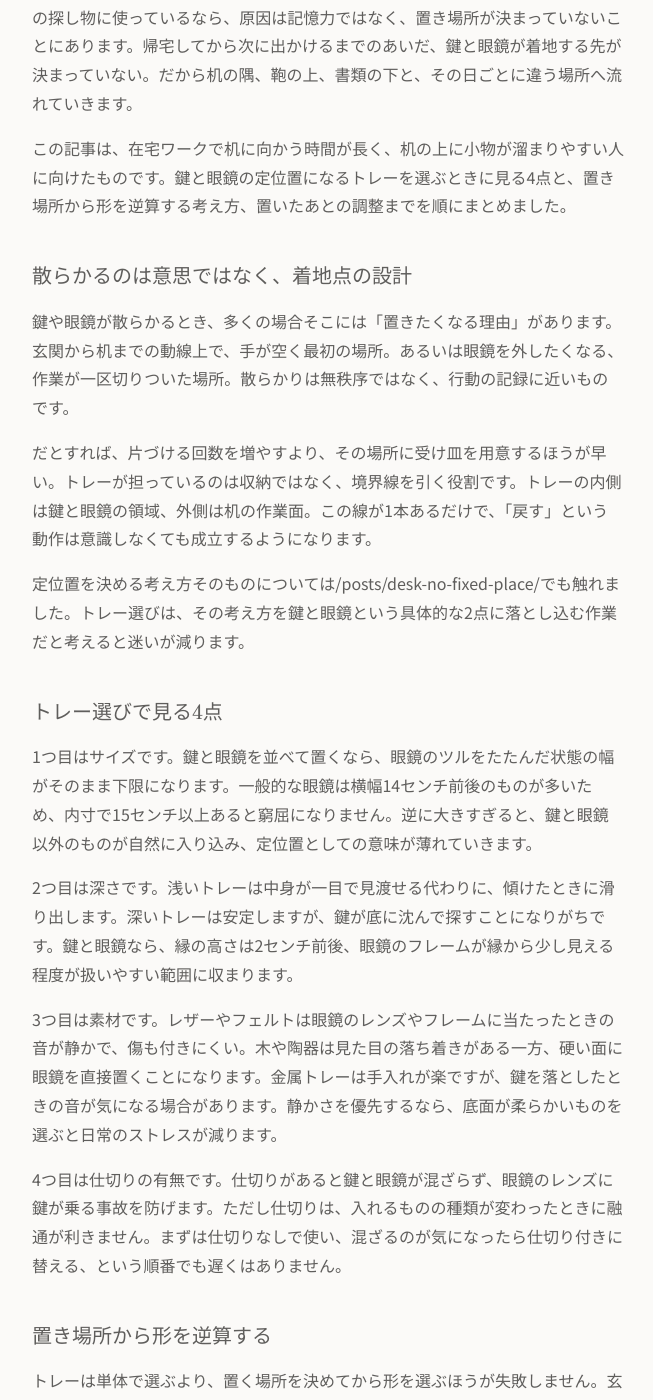
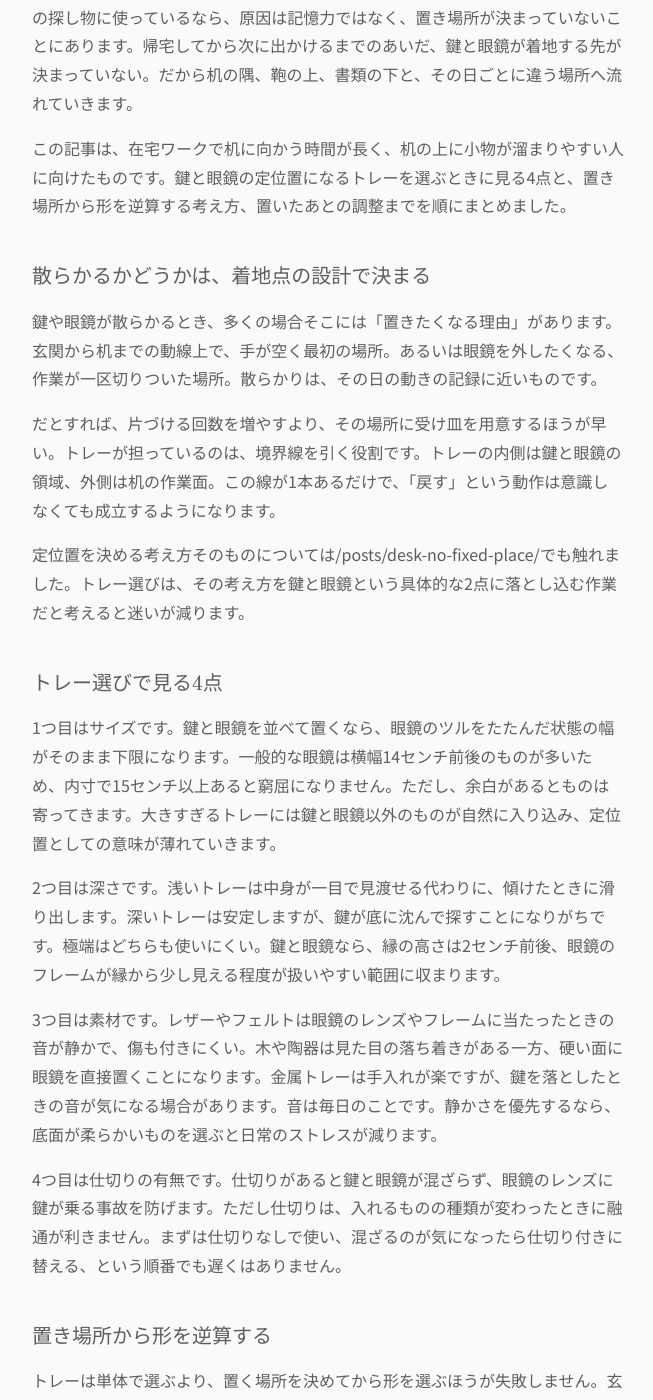
Before and after one commit to totonou-desk-jp/totonou-desk-jp.github.io, a Jekyll site: the page built from _posts/2026-08-20-desk-tray-for-keys-glasses.md, in a window 1280 px wide and 1400 px high, scrolled down 277 px. Shown: the whole window, without its empty margins (312-965 px from the left). Built offline with Jekyll 4.4.1, drawn with Linux system fonts in a browser that asks for light colours; some of the changed text lies outside the part shown.

Commit message:
fix(posts): PR #2 のレビュー指摘を反映

```diff
--- a/_posts/2026-08-20-desk-tray-for-keys-glasses.md
+++ b/_posts/2026-08-20-desk-tray-for-keys-glasses.md
@@ -9,21 +9,21 @@ affiliate: false
 
 この記事は、在宅ワークで机に向かう時間が長く、机の上に小物が溜まりやすい人に向けたものです。鍵と眼鏡の定位置になるトレーを選ぶときに見る4点と、置き場所から形を逆算する考え方、置いたあとの調整までを順にまとめました。
 
-## 散らかるのは意思ではなく、着地点の設計
+## 散らかるかどうかは、着地点の設計で決まる
 
-鍵や眼鏡が散らかるとき、多くの場合そこには「置きたくなる理由」があります。玄関から机までの動線上で、手が空く最初の場所。あるいは眼鏡を外したくなる、作業が一区切りついた場所。散らかりは無秩序ではなく、行動の記録に近いものです。
+鍵や眼鏡が散らかるとき、多くの場合そこには「置きたくなる理由」があります。玄関から机までの動線上で、手が空く最初の場所。あるいは眼鏡を外したくなる、作業が一区切りついた場所。散らかりは、その日の動きの記録に近いものです。
 
-だとすれば、片づける回数を増やすより、その場所に受け皿を用意するほうが早い。トレーが担っているのは収納ではなく、境界線を引く役割です。トレーの内側は鍵と眼鏡の領域、外側は机の作業面。この線が1本あるだけで、「戻す」という動作は意識しなくても成立するようになります。
+だとすれば、片づける回数を増やすより、その場所に受け皿を用意するほうが早い。トレーが担っているのは、境界線を引く役割です。トレーの内側は鍵と眼鏡の領域、外側は机の作業面。この線が1本あるだけで、「戻す」という動作は意識しなくても成立するようになります。
 
 定位置を決める考え方そのものについては{% post_url 2026-08-20-desk-no-fixed-place %}でも触れました。トレー選びは、その考え方を鍵と眼鏡という具体的な2点に落とし込む作業だと考えると迷いが減ります。
 
 ## トレー選びで見る4点
 
-1つ目はサイズです。鍵と眼鏡を並べて置くなら、眼鏡のツルをたたんだ状態の幅がそのまま下限になります。一般的な眼鏡は横幅14センチ前後のものが多いため、内寸で15センチ以上あると窮屈になりません。逆に大きすぎると、鍵と眼鏡以外のものが自然に入り込み、定位置としての意味が薄れていきます。
+1つ目はサイズです。鍵と眼鏡を並べて置くなら、眼鏡のツルをたたんだ状態の幅がそのまま下限になります。一般的な眼鏡は横幅14センチ前後のものが多いため、内寸で15センチ以上あると窮屈になりません。ただし、余白があるとものは寄ってきます。大きすぎるトレーには鍵と眼鏡以外のものが自然に入り込み、定位置としての意味が薄れていきます。
 
-2つ目は深さです。浅いトレーは中身が一目で見渡せる代わりに、傾けたときに滑り出します。深いトレーは安定しますが、鍵が底に沈んで探すことになりがちです。鍵と眼鏡なら、縁の高さは2センチ前後、眼鏡のフレームが縁から少し見える程度が扱いやすい範囲に収まります。
+2つ目は深さです。浅いトレーは中身が一目で見渡せる代わりに、傾けたときに滑り出します。深いトレーは安定しますが、鍵が底に沈んで探すことになりがちです。極端はどちらも使いにくい。鍵と眼鏡なら、縁の高さは2センチ前後、眼鏡のフレームが縁から少し見える程度が扱いやすい範囲に収まります。
 
-3つ目は素材です。レザーやフェルトは眼鏡のレンズやフレームに当たったときの音が静かで、傷も付きにくい。木や陶器は見た目の落ち着きがある一方、硬い面に眼鏡を直接置くことになります。金属トレーは手入れが楽ですが、鍵を落としたときの音が気になる場合があります。静かさを優先するなら、底面が柔らかいものを選ぶと日常のストレスが減ります。
+3つ目は素材です。レザーやフェルトは眼鏡のレンズやフレームに当たったときの音が静かで、傷も付きにくい。木や陶器は見た目の落ち着きがある一方、硬い面に眼鏡を直接置くことになります。金属トレーは手入れが楽ですが、鍵を落としたときの音が気になる場合があります。音は毎日のことです。静かさを優先するなら、底面が柔らかいものを選ぶと日常のストレスが減ります。
 
 4つ目は仕切りの有無です。仕切りがあると鍵と眼鏡が混ざらず、眼鏡のレンズに鍵が乗る事故を防げます。ただし仕切りは、入れるものの種類が変わったときに融通が利きません。まずは仕切りなしで使い、混ざるのが気になったら仕切り付きに替える、という順番でも遅くはありません。
 
@@ -31,7 +31,7 @@ affiliate: false
 
 トレーは単体で選ぶより、置く場所を決めてから形を選ぶほうが失敗しません。玄関のシューズボックス上に置くなら、奥行きは20センチ以下に抑えたい。デスクの奥に置くなら、モニターの脚や配線を避けられる細長い形が収まります。ベッドサイドなら、暗い中で手を伸ばして届く高さと、縁の触り心地が判断材料になります。
 
-置き場所が決まると、トレーに求める条件も自動的に絞られます。デスク上なら作業面を圧迫しない薄さ、玄関なら出がけに片手で鍵をつかめる開けた形。「良さそうなトレー」を先に探すと、家に届いてから置き場所を探すことになり、結局どこにも落ち着きません。
+順番は、場所が先です。置き場所が決まると、トレーに求める条件も自動的に絞られます。デスク上なら作業面を圧迫しない薄さ、玄関なら出がけに片手で鍵をつかめる開けた形。「良さそうなトレー」を先に探すと、家に届いてから置き場所を探すことになり、結局どこにも落ち着きません。
 
 デスクに置く場合は、充電まわりとの兼ね合いも一緒に考えておくと配置が固まります。鍵・眼鏡・スマートフォンは、帰宅後に手放すタイミングがほぼ同じもの同士です。充電器の選び方は{% post_url 2026-08-20-wireless-charger-how-to-choose %}にまとめていますが、トレーと充電位置を隣り合わせにすると、手放す動作が1か所で完結します。
 
@@ -45,11 +45,11 @@ affiliate: false
 
 ## 1週間使って、位置と中身を見直す
 
-トレーを置いた直後は、たいてい理想的な状態になります。問題が出るのはその後です。レシート、イヤホン、リップクリーム、日によって違う小物が少しずつ入り込み、気づくと鍵と眼鏡が埋もれている。これはトレー選びの失敗ではなく、置き場所を求めているものが他にもあるというサインです。
+トレーを置いた直後は、たいてい理想的な状態になります。問題が出るのはその後です。レシート、イヤホン、リップクリーム、日によって違う小物が少しずつ入り込み、気づくと鍵と眼鏡が埋もれている。これは、置き場所を求めているものが他にもあるというサインです。
 
 1週間ほど使ったら、中に入っているものを一度すべて出してみます。鍵と眼鏡以外に3回以上入り込んだものがあれば、それには別の定位置が要る。トレーを増やすか、そもそも机に持ち込まない運用に変えるか、選択肢は2つです。
 
-位置そのものも見直す価値があります。使っていて手が伸びにくいと感じたら、数センチずらすだけで解決することが少なくありません。定位置は最初に決めて終わりではなく、実際の動きに合わせて微調整していくものです。
+位置そのものも見直す価値があります。使っていて手が伸びにくいと感じたら、数センチずらしてみてください。それだけで解決することも多い。定位置は、実際の動きに合わせて微調整しながら精度が上がっていくものです。
 
 ## まとめ
 
```
